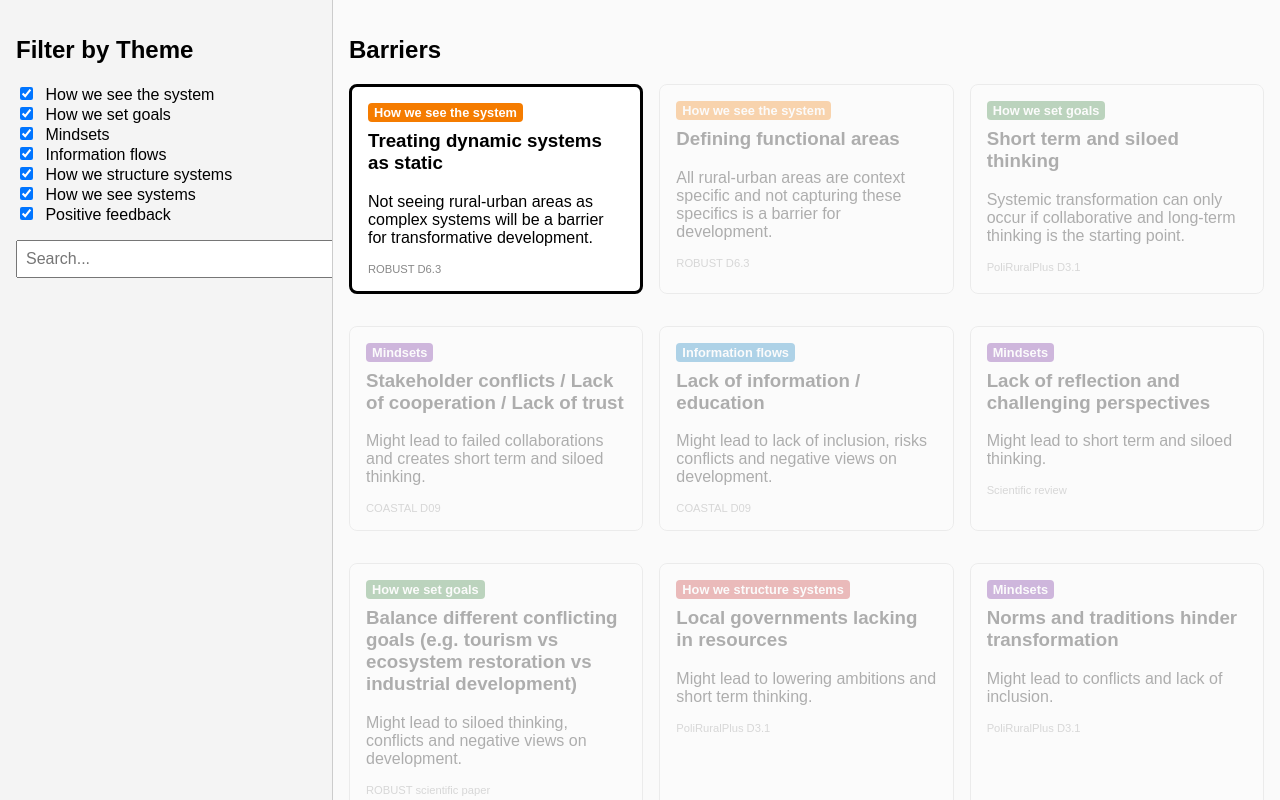
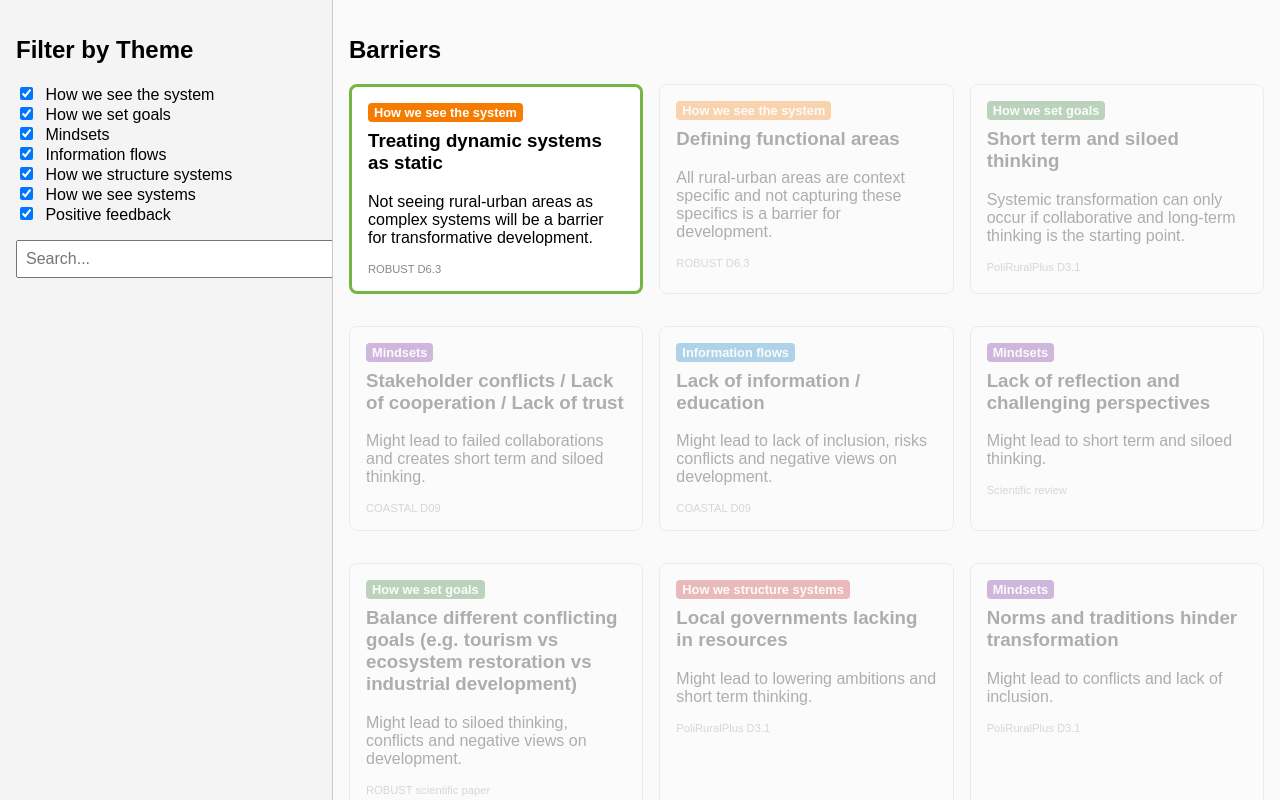
Before and after one commit to AlexTour/Barrier-Leverage, a plain HTML site: page index.html in a window 1280 px wide. Both pictures are taken after a click on the element 496 px from the left and 186 px from the top of the page. Drawn offline with Linux system fonts and the light colour scheme.

Commit message:
Update style.css

```diff
--- a/style.css
+++ b/style.css
@@ -51,7 +51,7 @@ main {
 
 /* Selected Card */
 .card.selected {
-  border: 3px solid #000;
+  border: 3px solid #76b543;
 }
 
 /* Connected Cards */
```
